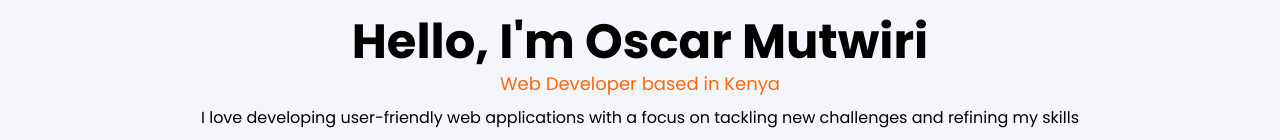
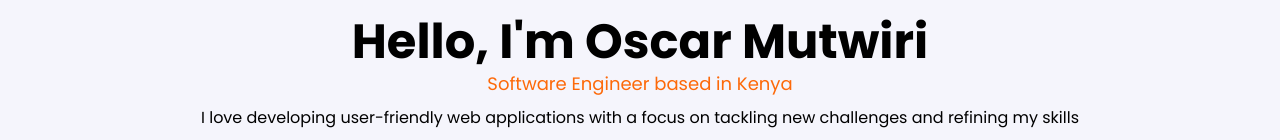
Before and after one commit to OscarM03/portfolio, a React (Vite) app in the folder portfolio/: page / in a window 1280 px wide. Shown: the part 202-342 px from the top of the page. Built offline with nearby package versions, Linux system fonts and the light colour scheme; a web font is replaced by a local one.

Commit message:
Changing my description

```diff
--- a/portfolio/src/sections/Hero.jsx
+++ b/portfolio/src/sections/Hero.jsx
@@ -7,7 +7,7 @@ const Hero = () => {
       <div className="mx-28 max-lg:mx-16 max-sm:mx-8  mt-40">
         <div className="text-center">
             <h1 className="text-5xl font-bold max-sm:text-4xl">Hello, I'm Oscar Mutwiri</h1>
-            <h1 className="mt-1 text-secondary text-lg">Web Developer based in Kenya</h1>
+            <h1 className="mt-1 text-secondary text-lg">Software Engineer based in Kenya</h1>
             <p className="mt-2 text-[16px]">I love developing user-friendly web applications with a focus on tackling new challenges and refining my skills</p>
             <div className="mt-3 flex items-center gap-4 justify-center">
                 <Button label="View CV" icon={Send} href="https://drive.google.com/file/d/1bcKPsZfsYpBJiFNvOASxhpxDELX5IhbX/view?usp=sharing"/>
```
